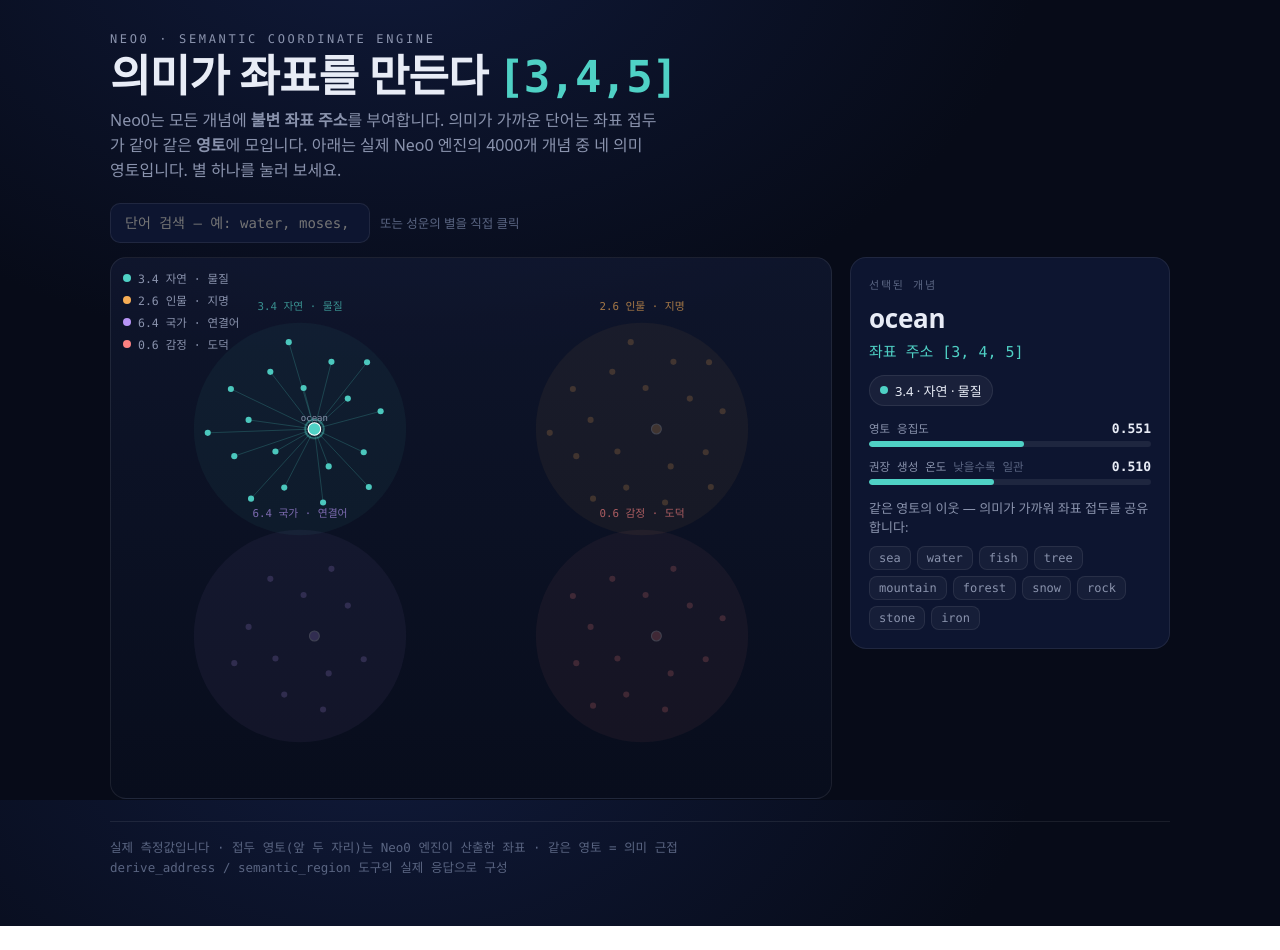
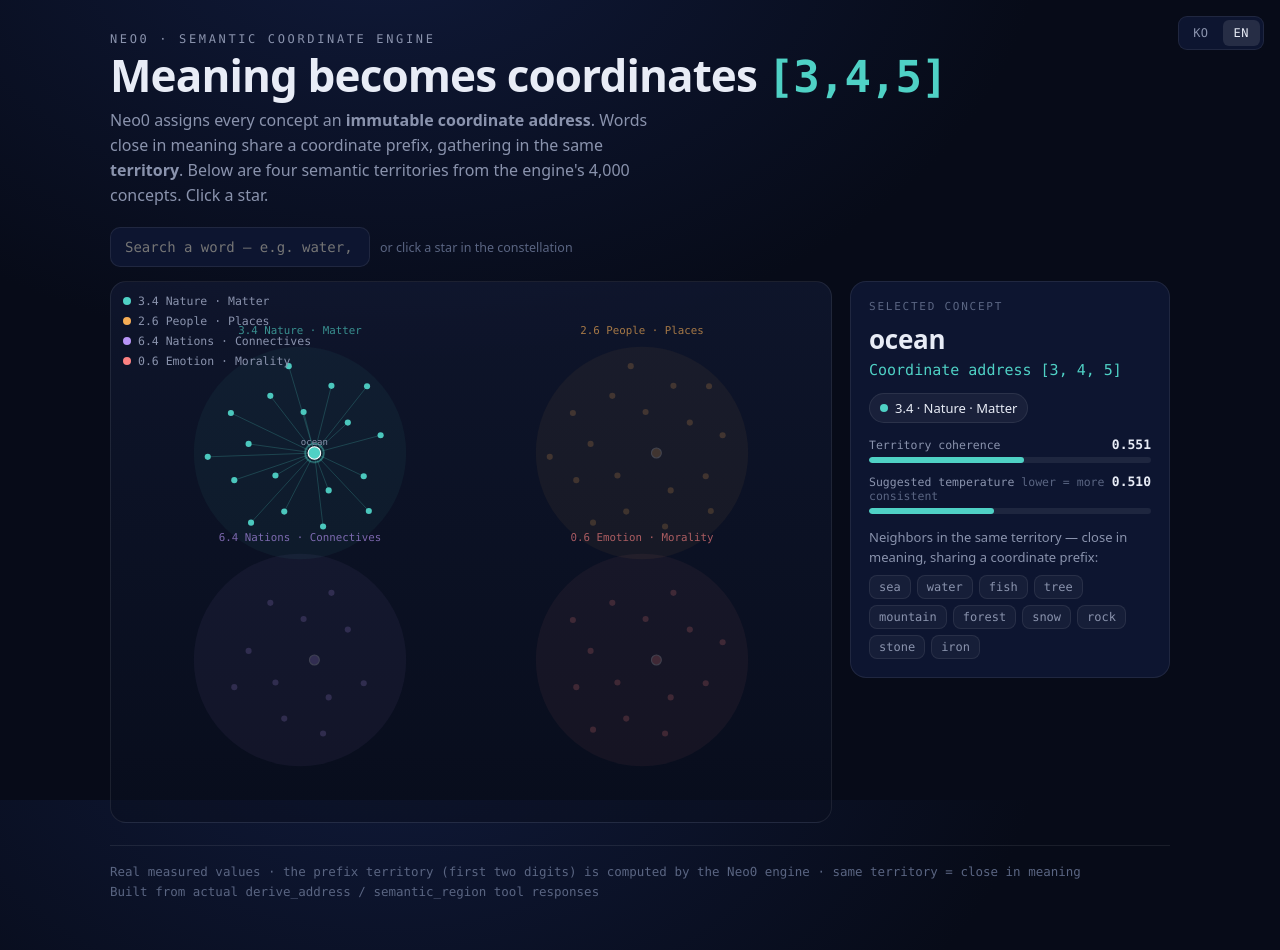
Before and after one commit to Neo0ai/neo0-mcp, a plain HTML site: page index.html in a window 1280 px wide. Before the commit the page ends 926 px from the top, so only its background shows below. Drawn offline with Linux system fonts and the light colour scheme.

Commit message:
Add files via upload

```diff
--- a/index.html
+++ b/index.html
@@ -1,9 +1,9 @@
 <!DOCTYPE html>
-<html lang="ko">
+<html lang="en">
 <head>
 <meta charset="UTF-8">
 <meta name="viewport" content="width=device-width, initial-scale=1.0">
-<title>Neo0 — 의미의 좌표</title>
+<title>Neo0 — Coordinates of Meaning</title>
 <style>
   :root{
     --ink:#070b18; --ink2:#0d1530; --line:rgba(255,255,255,.08);
@@ -70,6 +70,13 @@
   .node{cursor:pointer}
   .nlabel{font-family:var(--mono);font-size:10px;fill:var(--dim);pointer-events:none;
     opacity:0;transition:opacity .15s}
+  .langtoggle{position:fixed;top:16px;right:16px;display:flex;gap:3px;z-index:20;
+    background:var(--ink2);border:1px solid var(--line);border-radius:9px;padding:3px}
+  .langtoggle button{font-family:var(--mono);font-size:12px;letter-spacing:.04em;
+    padding:6px 11px;border:none;background:none;color:var(--dim);cursor:pointer;
+    border-radius:6px;transition:.15s}
+  .langtoggle button.active{background:rgba(255,255,255,.1);color:var(--text)}
+  .langtoggle button:hover{color:var(--text)}
   @media(prefers-reduced-motion:no-preference){
     .pulse{animation:pulse 1.6s ease-out infinite}
     @keyframes pulse{0%{r:6;opacity:.9}70%{r:22;opacity:0}100%{opacity:0}}
@@ -77,53 +84,85 @@
 </style>
 </head>
 <body>
+<div class="langtoggle">
+  <button id="ko-btn">KO</button>
+  <button id="en-btn">EN</button>
+</div>
 <div class="wrap">
   <header>
     <div class="eyebrow">Neo0 · semantic coordinate engine</div>
-    <h1>의미가 좌표를 만든다 <span class="addr">[3,4,5]</span></h1>
-    <p class="lede">Neo0는 모든 개념에 <b>불변 좌표 주소</b>를 부여합니다. 의미가 가까운 단어는
-      좌표 접두가 같아 같은 <b>영토</b>에 모입니다. 아래는 실제 Neo0 엔진의 4000개 개념 중
-      네 의미 영토입니다. 별 하나를 눌러 보세요.</p>
+    <h1 id="h1txt"></h1>
+    <p class="lede" id="lede"></p>
   </header>
 
   <div class="search">
-    <input id="q" type="text" placeholder="단어 검색 — 예: water, moses, love" autocomplete="off" spellcheck="false">
-    <span class="hint">또는 성운의 별을 직접 클릭</span>
+    <input id="q" type="text" autocomplete="off" spellcheck="false">
+    <span class="hint" id="hint"></span>
   </div>
 
   <div class="stage">
     <div class="mapcard">
       <div class="legend" id="legend"></div>
-      <svg id="map" viewBox="0 0 800 600" aria-label="의미 좌표 성운"></svg>
+      <svg id="map" viewBox="0 0 800 600" aria-label="semantic coordinate constellation"></svg>
     </div>
-    <aside class="panel" id="panel">
-      <div class="ph">선택된 개념</div>
-      <div class="empty">아직 선택된 개념이 없습니다.<br>성운에서 별을 클릭하거나 위에서 단어를 검색하면,
-        그 단어의 좌표 영토와 의미가 가까운 이웃이 여기에 나타납니다.</div>
-    </aside>
+    <aside class="panel" id="panel"></aside>
   </div>
 
-  <footer>
-    실제 측정값입니다 · 접두 영토(앞 두 자리)는 Neo0 엔진이 산출한 좌표 · 같은 영토 = 의미 근접<br>
-    derive_address / semantic_region 도구의 실제 응답으로 구성
-  </footer>
+  <footer id="foot"></footer>
 </div>
 
 <script>
+const I18N = {
+  ko:{
+    title:"Neo0 — 의미의 좌표",
+    h1:"의미가 좌표를 만든다",
+    lede:'Neo0는 모든 개념에 <b>불변 좌표 주소</b>를 부여합니다. 의미가 가까운 단어는 좌표 접두가 같아 같은 <b>영토</b>에 모입니다. 아래는 실제 Neo0 엔진의 4000개 개념 중 네 의미 영토입니다. 별 하나를 눌러 보세요.',
+    search:"단어 검색 — 예: water, moses, love",
+    hint:"또는 성운의 별을 직접 클릭",
+    sel:"선택된 개념",
+    empty:'아직 선택된 개념이 없습니다.<br>성운에서 별을 클릭하거나 위에서 단어를 검색하면, 그 단어의 좌표 영토와 의미가 가까운 이웃이 여기에 나타납니다.',
+    foot:'실제 측정값입니다 · 접두 영토(앞 두 자리)는 Neo0 엔진이 산출한 좌표 · 같은 영토 = 의미 근접<br>derive_address / semantic_region 도구의 실제 응답으로 구성',
+    coh:"영토 응집도",
+    temp:"권장 생성 온도",
+    tempNote:"낮을수록 일관",
+    coordAddr:"좌표 주소 ",
+    prefix:"접두 영토 ",
+    neighbors:"같은 영토의 이웃 — 의미가 가까워 좌표 접두를 공유합니다:"
+  },
+  en:{
+    title:"Neo0 — Coordinates of Meaning",
+    h1:"Meaning becomes coordinates",
+    lede:'Neo0 assigns every concept an <b>immutable coordinate address</b>. Words close in meaning share a coordinate prefix, gathering in the same <b>territory</b>. Below are four semantic territories from the engine\'s 4,000 concepts. Click a star.',
+    search:"Search a word — e.g. water, moses, love",
+    hint:"or click a star in the constellation",
+    sel:"Selected concept",
+    empty:'No concept selected yet.<br>Click a star in the constellation or search a word above, and its coordinate territory and nearest neighbors will appear here.',
+    foot:'Real measured values · the prefix territory (first two digits) is computed by the Neo0 engine · same territory = close in meaning<br>Built from actual derive_address / semantic_region tool responses',
+    coh:"Territory coherence",
+    temp:"Suggested temperature",
+    tempNote:"lower = more consistent",
+    coordAddr:"Coordinate address ",
+    prefix:"Prefix territory ",
+    neighbors:"Neighbors in the same territory — close in meaning, sharing a coordinate prefix:"
+  }
+};
+
 const T = {
-  "3.4":{name:"자연 · 물질", color:"var(--nature)", hex:"#4fd1c5", cx:210, cy:190,
+  "3.4":{names:{ko:"자연 · 물질",en:"Nature · Matter"}, color:"var(--nature)", hex:"#4fd1c5", cx:210, cy:190,
     anchor:"ocean", full:"[3, 4, 5]", coh:0.551, temp:0.51,
     words:["ocean","sea","water","fish","tree","mountain","forest","snow","rock","stone","iron","silver","wood","flowers","hills","beasts","branches","river","wings"]},
-  "2.6":{name:"인물 · 지명", color:"var(--people)", hex:"#f6ad55", cx:590, cy:190,
+  "2.6":{names:{ko:"인물 · 지명",en:"People · Places"}, color:"var(--people)", hex:"#f6ad55", cx:590, cy:190,
     anchor:"king", full:"[2, 6, ·]", coh:0.638, temp:0.45,
     words:["king","people","son","city","david","moses","jerusalem","judah","saul","jacob","aaron","solomon","joseph","babylon","pharaoh","abraham","temple","army","prophet"]},
-  "6.4":{name:"국가 · 연결어", color:"var(--nation)", hex:"#b794f6", cx:210, cy:420,
+  "6.4":{names:{ko:"국가 · 연결어",en:"Nations · Connectives"}, color:"var(--nation)", hex:"#b794f6", cx:210, cy:420,
     anchor:"the", full:"[6, 4, 5]", coh:0.479, temp:0.56,
     words:["the","and","by","to","also","norway","canada","australia","italy","spain","hong","kong"]},
-  "0.6":{name:"감정 · 도덕", color:"var(--feeling)", hex:"#fc8181", cx:590, cy:420,
+  "0.6":{names:{ko:"감정 · 도덕",en:"Emotion · Morality"}, color:"var(--feeling)", hex:"#fc8181", cx:590, cy:420,
     anchor:"love", full:"[0, 6, ·]", coh:0.596, temp:0.48,
     words:["love","desire","hate","wise","wicked","noble","pity","pray","bless","rejoice","fool","worthy","neither","thee","shall"]}
 };
+
+let lang = "en";   // default English; KO available via toggle
 
 const GOLD = 2.399963;
 const nodes = [];
@@ -143,20 +182,19 @@
 const SVGNS = "http://www.w3.org/2000/svg";
 function el(n,attrs){const e=document.createElementNS(SVGNS,n);for(const k in attrs)e.setAttribute(k,attrs[k]);return e;}
 
-// links layer (constellation), drawn first
 const linkLayer = el('g',{}); svg.appendChild(linkLayer);
 const pulseLayer = el('g',{}); svg.appendChild(pulseLayer);
 const nodeLayer = el('g',{}); svg.appendChild(nodeLayer);
 
-// faint territory halos
 for(const key in T){
   const t=T[key];
   const halo = el('circle',{cx:t.cx,cy:t.cy,r:118,fill:t.hex,opacity:.05});
   linkLayer.appendChild(halo);
   const lab = el('text',{x:t.cx,y:t.cy-132,'text-anchor':'middle',
     'font-family':'var(--mono)','font-size':12,fill:t.hex,opacity:.65});
-  lab.textContent = key+"  "+t.name;
+  lab.textContent = key+"  "+t.names[lang];
   linkLayer.appendChild(lab);
+  t._halo = lab;
 }
 
 const nodeEls = {};
@@ -176,12 +214,14 @@
   nodeEls[nd.word]=nd;
 });
 
-// legend
-const lg = document.getElementById('legend');
-for(const key in T){const t=T[key];
-  const d=document.createElement('div');
-  d.innerHTML='<span class="dot" style="background:'+t.hex+'"></span>'+key+' '+t.name;
-  lg.appendChild(d);
+function buildLegend(){
+  const lg = document.getElementById('legend');
+  lg.innerHTML='';
+  for(const key in T){const t=T[key];
+    const d=document.createElement('div');
+    d.innerHTML='<span class="dot" style="background:'+t.hex+'"></span>'+key+' '+t.names[lang];
+    lg.appendChild(d);
+  }
 }
 
 function gauge(label, val, min, max, color, note){
@@ -191,6 +231,7 @@
     '</span><b>'+val.toFixed(3)+'</b></div>'+
     '<div class="gtrack"><div class="gfill" style="width:'+pct+'%;background:'+color+'"></div></div></div>';
 }
+
 let selected=null;
 function clearFx(){
   linkLayer.querySelectorAll('.clink').forEach(e=>e.remove());
@@ -208,20 +249,18 @@
   selected=word;
   clearFx();
   const t=T[nd.terr];
+  const d=I18N[lang];
   const peers=nodes.filter(n=>n.terr===nd.terr && n.word!==word);
 
-  // constellation lines to peers
   peers.forEach(p=>{
     const ln=el('line',{x1:nd.x,y1:nd.y,x2:p.x,y2:p.y,class:'clink',
       stroke:t.hex,'stroke-width':.7,opacity:.35});
     linkLayer.appendChild(ln);
   });
-  // dim other territories
   nodes.forEach(n=>{
     if(n.terr!==nd.terr){n._c.setAttribute('opacity',.18);}
     else{n._c.setAttribute('opacity',.95);}
   });
-  // highlight selected
   nd._c.setAttribute('r',7);
   nd._c.setAttribute('opacity',1);
   nd._lab.style.opacity=1;
@@ -229,29 +268,45 @@
     stroke:t.hex,'stroke-width':1.5,class:'pulse'});
   pulseLayer.appendChild(pc);
 
-  // panel
-  const addr = word===t.anchor ? t.full :
-    "["+t.name.split(' ')[0]+" 영토 "+nd.terr+"]";
-  const fullShown = word===t.anchor ? t.full : nd.terr+" · ?";
   const peerWords = peers.slice(0,10).map(p=>p.word);
   document.getElementById('panel').innerHTML =
-    '<div class="ph">선택된 개념</div>'+
+    '<div class="ph">'+d.sel+'</div>'+
     '<div class="word">'+word+'</div>'+
     '<div class="coord" style="color:'+t.hex+'">'+
-      (word===t.anchor? '좌표 주소 '+t.full : '접두 영토 '+nd.terr)+'</div>'+
+      (word===t.anchor? d.coordAddr+t.full : d.prefix+nd.terr)+'</div>'+
     '<span class="terrlabel"><span class="dot" style="background:'+t.hex+'"></span>'+
-      nd.terr+' · '+t.name+'</span>'+
+      nd.terr+' · '+t.names[lang]+'</span>'+
     '<div class="gauges">'+
-      gauge('영토 응집도', t.coh, 0, 1, t.hex)+
-      gauge('권장 생성 온도', t.temp, 0.2, 0.9, t.hex, '낮을수록 일관')+
+      gauge(d.coh, t.coh, 0, 1, t.hex)+
+      gauge(d.temp, t.temp, 0.2, 0.9, t.hex, d.tempNote)+
     '</div>'+
-    '<div class="sub">같은 영토의 이웃 — 의미가 가까워 좌표 접두를 공유합니다:</div>'+
+    '<div class="sub">'+d.neighbors+'</div>'+
     '<div class="chips">'+peerWords.map(w=>'<span class="chip" data-w="'+w+'">'+w+'</span>').join('')+'</div>';
   document.querySelectorAll('.chip').forEach(ch=>
     ch.addEventListener('click',()=>select(ch.dataset.w)));
 }
 
-// search
+function applyLang(l){
+  lang=l;
+  const d=I18N[l];
+  document.documentElement.lang=l;
+  document.title=d.title;
+  document.getElementById('h1txt').innerHTML=d.h1+' <span class="addr">[3,4,5]</span>';
+  document.getElementById('lede').innerHTML=d.lede;
+  document.getElementById('q').placeholder=d.search;
+  document.getElementById('hint').textContent=d.hint;
+  document.getElementById('foot').innerHTML=d.foot;
+  for(const k in T){ if(T[k]._halo) T[k]._halo.textContent=k+"  "+T[k].names[l]; }
+  buildLegend();
+  document.getElementById('ko-btn').classList.toggle('active',l==='ko');
+  document.getElementById('en-btn').classList.toggle('active',l==='en');
+  if(selected){ select(selected); }
+  else{ document.getElementById('panel').innerHTML='<div class="ph">'+d.sel+'</div><div class="empty">'+d.empty+'</div>'; }
+}
+
+document.getElementById('ko-btn').addEventListener('click',()=>applyLang('ko'));
+document.getElementById('en-btn').addEventListener('click',()=>applyLang('en'));
+
 document.getElementById('q').addEventListener('input',e=>{
   const v=e.target.value.trim().toLowerCase();
   if(!v){return;}
@@ -267,7 +322,7 @@
   }
 });
 
-// start with the anchor of nature
+applyLang(lang);
 select('ocean');
 </script>
 </body>
```
